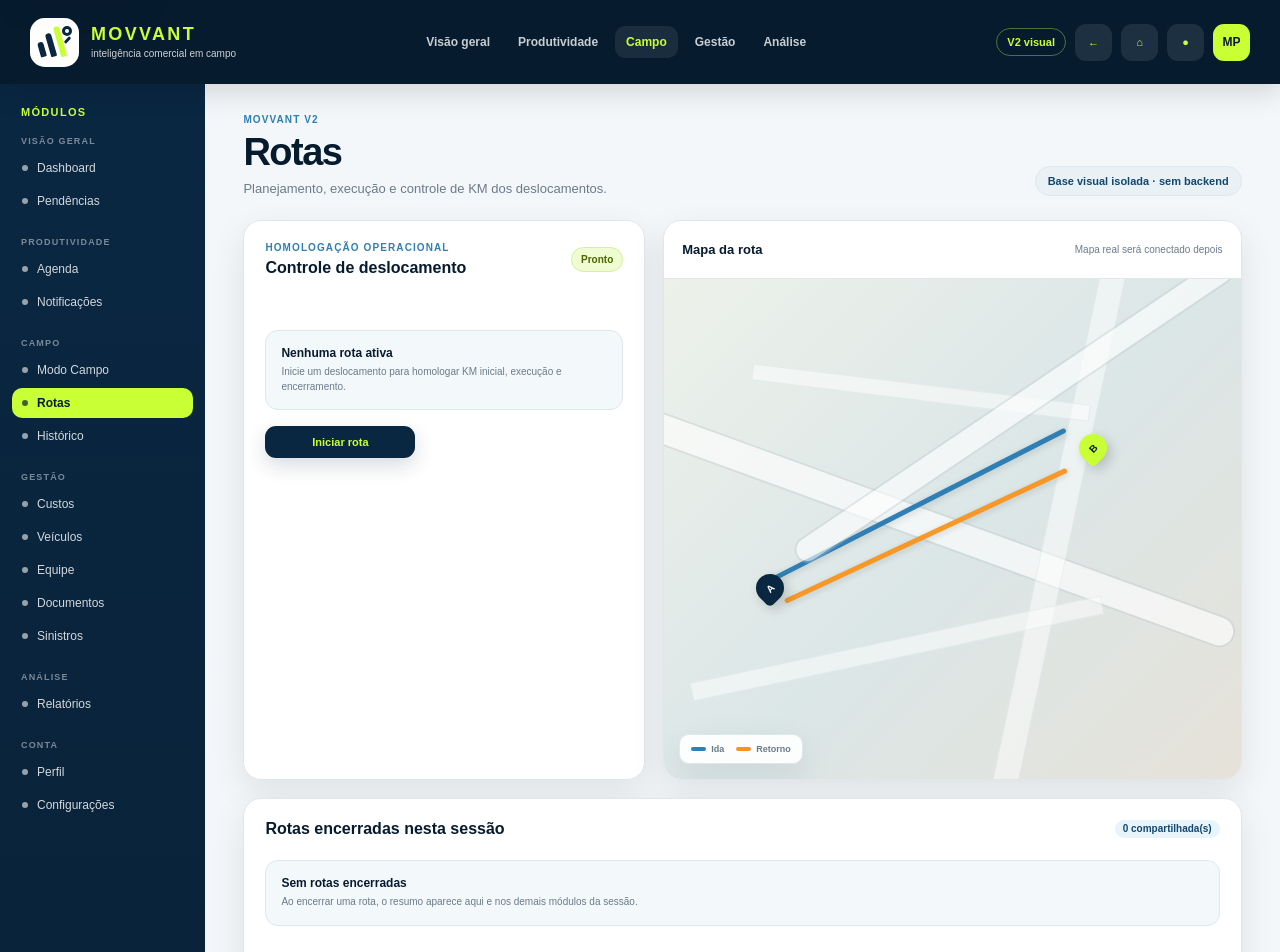
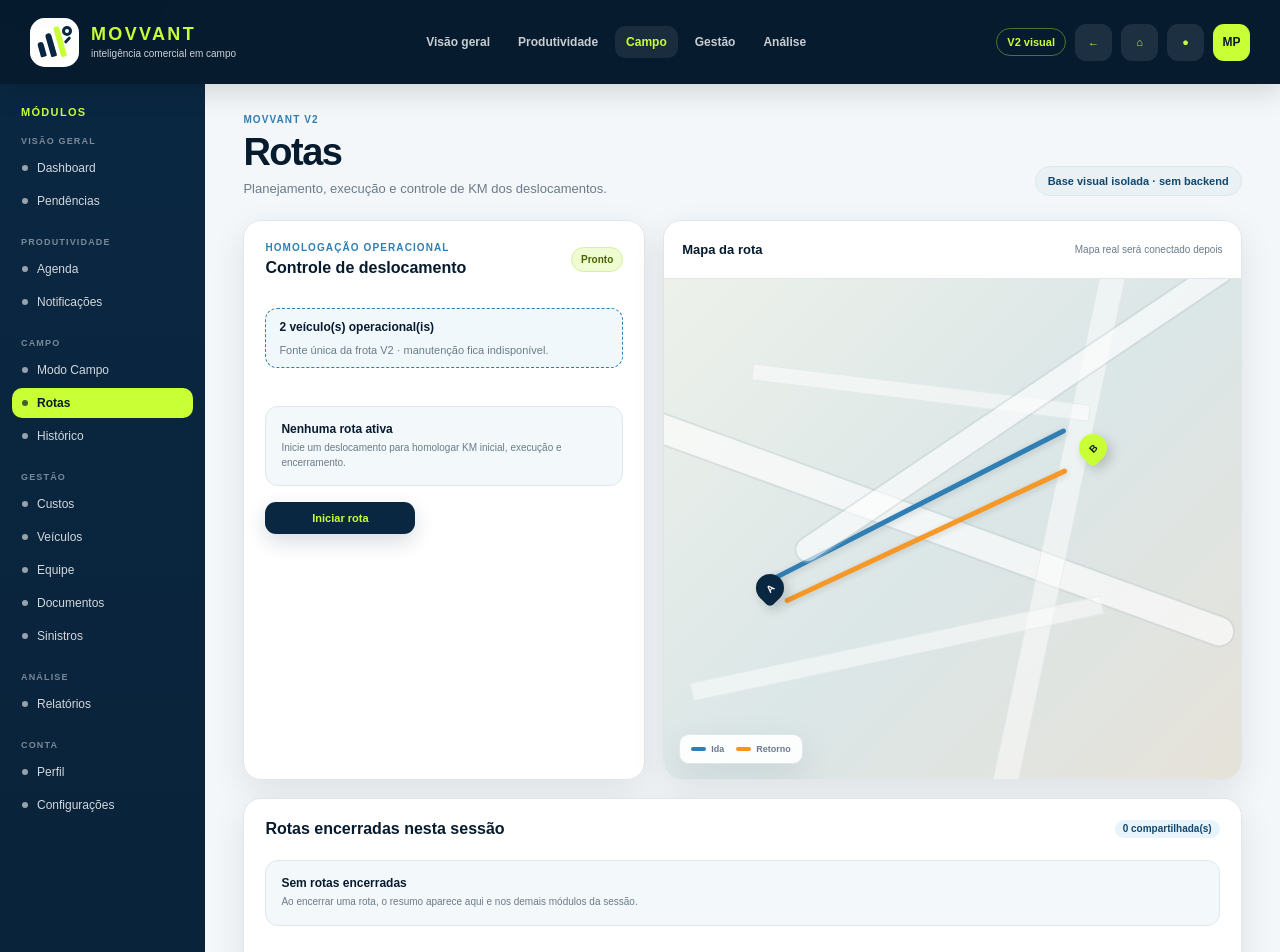
Before and after one commit to Manopanassolo/controle-facil-km, a Next.js app in the folder movvant-v2/: page /roteiros in a window 1280 px wide. Shown: the top 952 px of the page. Built offline with nearby package versions, Linux system fonts and the light colour scheme.

Commit message:
Use shared fleet in route homologation

```diff
--- a/movvant-v2/src/components/RouteSessionModule.tsx
+++ b/movvant-v2/src/components/RouteSessionModule.tsx
@@ -22,17 +22,10 @@
 export function RouteSessionModule() {
   const [active, setActive] = useState<RouteRecord | null>(null);
   const [history, setHistory] = useState<RouteRecord[]>([]);
-  const { routes, addRoute } = useSessionActivity();
+  const { routes, addRoute, vehicleOptions } = useSessionActivity();
 
   function startRoute(values: PrototypeFormValues) {
-    setActive({
-      origin: text(values, 'origem'),
-      destination: text(values, 'destino'),
-      vehicle: text(values, 'veiculo'),
-      purpose: text(values, 'finalidade'),
-      kmStart: Number(text(values, 'kmInicial')) || 0,
-      status: 'Em andamento'
-    });
+    setActive({ origin: text(values, 'origem'), destination: text(values, 'destino'), vehicle: text(values, 'veiculo'), purpose: text(values, 'finalidade'), kmStart: Number(text(values, 'kmInicial')) || 0, status: 'Em andamento' });
   }
 
   function finishRoute(values: PrototypeFormValues) {
@@ -41,70 +34,31 @@
     const distance = Math.max(0, kmEnd - active.kmStart);
     const completed = { ...active, kmEnd, status: 'Concluída' as const };
     setHistory((current) => [completed, ...current]);
-    addRoute({
-      origin: active.origin,
-      destination: active.destination,
-      vehicle: active.vehicle,
-      purpose: active.purpose,
-      kmStart: active.kmStart,
-      kmEnd,
-      distance
-    });
+    addRoute({ origin: active.origin, destination: active.destination, vehicle: active.vehicle, purpose: active.purpose, kmStart: active.kmStart, kmEnd, distance });
     setActive(null);
   }
 
   const travelled = active ? null : history[0]?.kmEnd != null ? Math.max(0, history[0].kmEnd! - history[0].kmStart) : null;
 
-  return (
-    <section className="route-session-layout">
-      <article className="panel route-session-control">
-        <div className="panel-title-row">
-          <div><span className="eyebrow">Homologação operacional</span><h2>{active ? 'Rota em andamento' : 'Controle de deslocamento'}</h2></div>
-          <span className={`tag ${active ? 'warning' : 'success'}`}>{active ? 'Em andamento' : 'Pronto'}</span>
-        </div>
-
-        {active ? (
-          <div className="route-live-card">
-            <div><span>Origem</span><strong>{active.origin}</strong></div>
-            <div><span>Destino</span><strong>{active.destination}</strong></div>
-            <div><span>Veículo</span><strong>{active.vehicle}</strong></div>
-            <div><span>KM inicial</span><strong>{active.kmStart.toLocaleString('pt-BR')} km</strong></div>
-            <div className="route-live-wide"><span>Finalidade</span><strong>{active.purpose}</strong></div>
-          </div>
-        ) : (
-          <div className="soft-box"><strong>Nenhuma rota ativa</strong><span>Inicie um deslocamento para homologar KM inicial, execução e encerramento.</span></div>
-        )}
-
-        <div className="route-session-actions">
-          {!active ? (
-            <PrototypeFormDialog trigger="Iniciar rota" title="Iniciar rota" description="Registre os dados essenciais de saída. Ao encerrar, a rota passa a ser compartilhada com Dashboard, Histórico e Relatórios durante esta sessão." onValidate={startRoute} fields={[
-              { name: 'origem', label: 'Origem', required: true, placeholder: 'Itajaí, SC' },
-              { name: 'destino', label: 'Destino', required: true, placeholder: 'Balneário Camboriú, SC' },
-              { name: 'veiculo', label: 'Veículo', type: 'select', required: true, options: ['SUV Comercial', 'Hatch Vendas', 'Utilitário'] },
-              { name: 'finalidade', label: 'Finalidade', type: 'select', required: true, options: ['Visita comercial', 'Prospecção', 'Reunião externa', 'Entrega', 'Outro'] },
-              { name: 'kmInicial', label: 'KM inicial', type: 'number', required: true, placeholder: '12480' },
-              { name: 'observacao', label: 'Observação', type: 'textarea', placeholder: 'Informação relevante antes da saída' }
-            ]} />
-          ) : (
-            <PrototypeFormDialog trigger="Encerrar rota" title="Encerrar rota" description="Informe o KM final para fechar o deslocamento e refletir a distância em toda a homologação V2." onValidate={finishRoute} fields={[
-              { name: 'kmFinal', label: 'KM final', type: 'number', required: true, placeholder: String(active.kmStart + 30) },
-              { name: 'retorno', label: 'Situação do retorno', type: 'select', required: true, options: ['Retornei à origem', 'Encerrei em outro local'] },
-              { name: 'observacao', label: 'Resumo do deslocamento', type: 'textarea', placeholder: 'Ocorrências, desvios ou observações' }
-            ]} />
-          )}
-        </div>
-      </article>
-
-      <article className="panel map-panel">
-        <div className="map-toolbar"><strong>Mapa da rota</strong><span>Mapa real será conectado depois</span></div>
-        <div className="mock-map" aria-label="Representação visual do mapa da rota em homologação"><div className="road road-a" /><div className="road road-b" /><div className="road road-c" /><div className="route-line outbound" /><div className="route-line return" /><span className="map-pin start">A</span><span className="map-pin end">B</span><div className="map-legend"><span><i className="legend-blue" />Ida</span><span><i className="legend-orange" />Retorno</span></div></div>
-      </article>
-
-      <article className="panel route-session-history">
-        <div className="panel-title-row"><h2>Rotas encerradas nesta sessão</h2><span className="session-chip">{routes.length} compartilhada(s)</span></div>
-        {history.length ? history.map((route, index) => { const distance = Math.max(0, (route.kmEnd || route.kmStart) - route.kmStart); return <div className="route-history-row" key={`${route.origin}-${route.destination}-${index}`}><div><strong>{route.origin} → {route.destination}</strong><span>{route.vehicle} · {route.purpose}</span></div><div><strong>{distance.toLocaleString('pt-BR')} km</strong><span>{route.kmStart.toLocaleString('pt-BR')} → {route.kmEnd?.toLocaleString('pt-BR')}</span></div></div>; }) : <div className="soft-box"><strong>Sem rotas encerradas</strong><span>Ao encerrar uma rota, o resumo aparece aqui e nos demais módulos da sessão.</span></div>}
-        {travelled != null ? <div className="session-banner compact"><strong>Última distância: {travelled.toLocaleString('pt-BR')} km</strong><span>Calculada pelo KM inicial e final</span></div> : null}
-      </article>
-    </section>
-  );
+  return <section className="route-session-layout">
+    <article className="panel route-session-control">
+      <div className="panel-title-row"><div><span className="eyebrow">Homologação operacional</span><h2>{active ? 'Rota em andamento' : 'Controle de deslocamento'}</h2></div><span className={`tag ${active ? 'warning' : 'success'}`}>{active ? 'Em andamento' : 'Pronto'}</span></div>
+      <div className="session-banner compact"><strong>{vehicleOptions.length} veículo(s) operacional(is)</strong><span>Fonte única da frota V2 · manutenção fica indisponível.</span></div>
+      {active ? <div className="route-live-card"><div><span>Origem</span><strong>{active.origin}</strong></div><div><span>Destino</span><strong>{active.destination}</strong></div><div><span>Veículo</span><strong>{active.vehicle}</strong></div><div><span>KM inicial</span><strong>{active.kmStart.toLocaleString('pt-BR')} km</strong></div><div className="route-live-wide"><span>Finalidade</span><strong>{active.purpose}</strong></div></div> : <div className="soft-box"><strong>Nenhuma rota ativa</strong><span>Inicie um deslocamento para homologar KM inicial, execução e encerramento.</span></div>}
+      <div className="route-session-actions">{!active ? <PrototypeFormDialog trigger="Iniciar rota" title="Iniciar rota" description="Selecione um veículo da frota compartilhada. Ao encerrar, a rota passa para Dashboard, Histórico e Relatórios." onValidate={startRoute} fields={[
+        {name:'origem',label:'Origem',required:true,placeholder:'Itajaí, SC'},
+        {name:'destino',label:'Destino',required:true,placeholder:'Balneário Camboriú, SC'},
+        {name:'veiculo',label:'Veículo',type:'select',required:true,options:vehicleOptions},
+        {name:'finalidade',label:'Finalidade',type:'select',required:true,options:['Visita comercial','Prospecção','Reunião externa','Entrega','Outro']},
+        {name:'kmInicial',label:'KM inicial',type:'number',required:true,placeholder:'12480'},
+        {name:'observacao',label:'Observação',type:'textarea',placeholder:'Informação relevante antes da saída'}
+      ]} /> : <PrototypeFormDialog trigger="Encerrar rota" title="Encerrar rota" description="Informe o KM final para fechar o deslocamento e refletir a distância em toda a homologação V2." onValidate={finishRoute} fields={[
+        {name:'kmFinal',label:'KM final',type:'number',required:true,placeholder:String(active.kmStart + 30)},
+        {name:'retorno',label:'Situação do retorno',type:'select',required:true,options:['Retornei à origem','Encerrei em outro local']},
+        {name:'observacao',label:'Resumo do deslocamento',type:'textarea',placeholder:'Ocorrências, desvios ou observações'}
+      ]} />}</div>
+    </article>
+    <article className="panel map-panel"><div className="map-toolbar"><strong>Mapa da rota</strong><span>Mapa real será conectado depois</span></div><div className="mock-map" aria-label="Representação visual do mapa da rota em homologação"><div className="road road-a" /><div className="road road-b" /><div className="road road-c" /><div className="route-line outbound" /><div className="route-line return" /><span className="map-pin start">A</span><span className="map-pin end">B</span><div className="map-legend"><span><i className="legend-blue" />Ida</span><span><i className="legend-orange" />Retorno</span></div></div></article>
+    <article className="panel route-session-history"><div className="panel-title-row"><h2>Rotas encerradas nesta sessão</h2><span className="session-chip">{routes.length} compartilhada(s)</span></div>{history.length ? history.map((route,index) => { const distance=Math.max(0,(route.kmEnd||route.kmStart)-route.kmStart); return <div className="route-history-row" key={`${route.origin}-${route.destination}-${index}`}><div><strong>{route.origin} → {route.destination}</strong><span>{route.vehicle} · {route.purpose}</span></div><div><strong>{distance.toLocaleString('pt-BR')} km</strong><span>{route.kmStart.toLocaleString('pt-BR')} → {route.kmEnd?.toLocaleString('pt-BR')}</span></div></div>; }) : <div className="soft-box"><strong>Sem rotas encerradas</strong><span>Ao encerrar uma rota, o resumo aparece aqui e nos demais módulos da sessão.</span></div>}{travelled != null ? <div className="session-banner compact"><strong>Última distância: {travelled.toLocaleString('pt-BR')} km</strong><span>Calculada pelo KM inicial e final</span></div> : null}</article>
+  </section>;
 }
```
